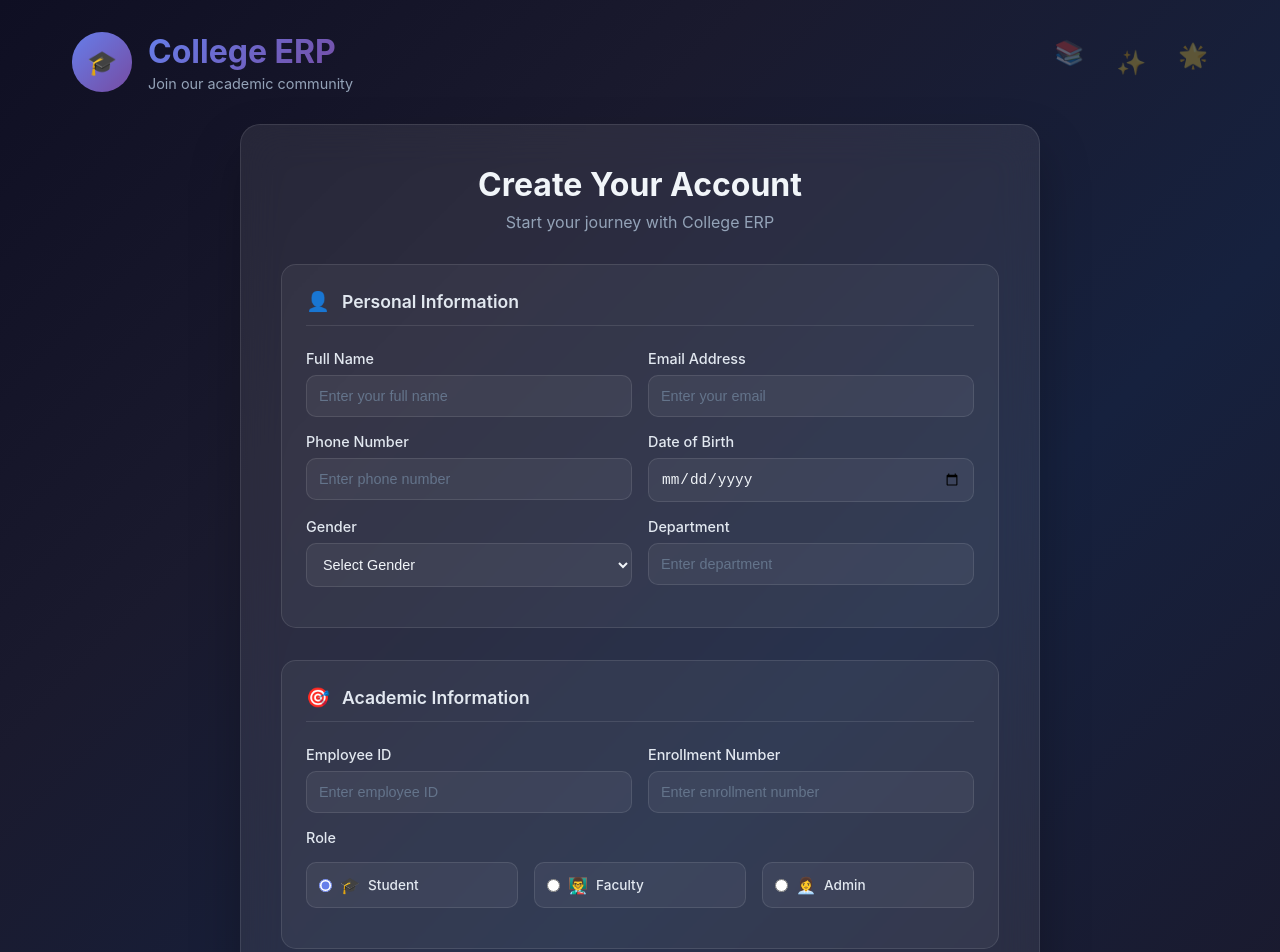
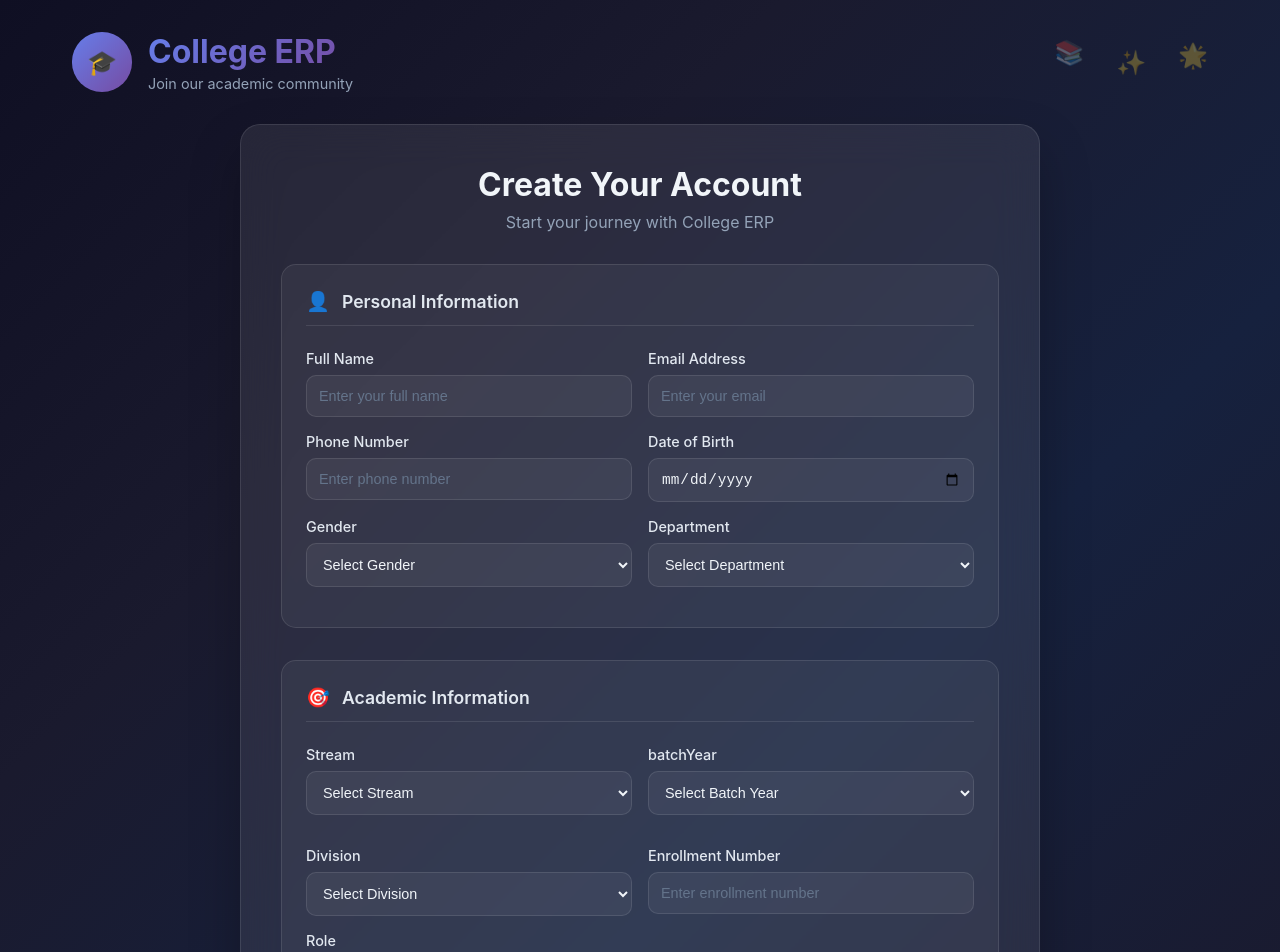
Before and after one commit to parthsinh-github/ERP, a React (Vite) app: page /signup in a window 1280 px wide. Shown: the top 952 px of the page. Built offline with nearby package versions, Linux system fonts and the light colour scheme.

Commit message:
Initail commit

```diff
--- a/src/components/auth/Signup.jsx
+++ b/src/components/auth/Signup.jsx
@@ -6,12 +6,12 @@
 import { USER_API_END_POINT } from '@/utils/constant';
 
 
+
 const Signup = () => {
   const [input, setInput] = useState({
     fullName: '',
     email: '',
     phoneNumber: '',
-      employeeId: '',
     enrollmentNumber: '',
     password: '',
     secretKey: '',
@@ -22,7 +22,10 @@
     pincode: '',
     gender: '',
     dateOfBirth: '',
-      otp:'',
+    stream: '',
+    batchYear: '',
+    division: '',
+    otp: '',
   });
 
   const { loading } = useSelector((state) => state.auth);
@@ -63,7 +66,6 @@ const [isOtpSent, setIsOtpSent] = useState(false);
       alert('OTP sent!');
       setIsOtpSent(true); // ✅ show OTP input & verify button
     } catch (err) {
-      console.error('Error sending OTP:', err.message);
       alert(err.message);
     }
   };
@@ -79,11 +81,14 @@ const [isOtpSent, setIsOtpSent] = useState(false);
       });
 
       const data = await res.json();
+
       if (!res.ok) throw new Error(data.message || 'OTP verification failed');
-      console.log("Otp verified");
+
 
       toast.success('OTP verified');
 
+      // ✅ Store verified OTP into input.otp so it's included in final registration
+      setInput((prev) => ({ ...prev, otp }));
 
       setIsOtpVerified(true);
     } catch (err) {
@@ -91,6 +96,7 @@ const [isOtpSent, setIsOtpSent] = useState(false);
       toast.error(err.message);
     }
   };
+
 
 
 
@@ -115,7 +121,7 @@ const [isOtpSent, setIsOtpSent] = useState(false);
 
       dispatch(setLoading(true));
 
-    const res = await fetch(`${USER_API_END_POINT}/register`, {
+      const res = await fetch(`${USER_API_END_POINT}/login`, {
         method: 'POST',
         headers: {
           'Content-Type': 'application/json'
@@ -126,19 +132,21 @@ const [isOtpSent, setIsOtpSent] = useState(false);
 
       const data = await res.json();
 
+
       if (res.ok && data.success) {
         toast.success(data.message);
         navigate('/'); // ✅ redirect to login after successful signup
       } else {
         toast.error(data.message || 'Signup failed');
       }
-    console.log("data is :",res);
+    } catch (error) {
 
-  } catch (error) {
       toast.error('Signup failed: ' + error.message);
+
     } finally {
       dispatch(setLoading(false));
     }
+
 
   };
 
@@ -251,15 +259,28 @@ const [isOtpSent, setIsOtpSent] = useState(false);
                   </div>
                   <div className="form-group">
                     <label className="form-label">Department</label>
-                      <input
-                        type="text"
+                    <select
                       name="department"
-                        placeholder="Enter department"
                       value={input.department}
                       onChange={handleChange}
                       required
-                        className="form-input"
-                      />
+                      className="form-select border rounded p-2 w-full"
+                    >
+                      <option value="">Select Department</option>
+                      <option value="Computer Science">Computer Science</option>
+                      <option value="Information Technology">Information Technology</option>
+                      <option value="Electronics">Electronics</option>
+                      <option value="Mechanical">Mechanical</option>
+                      <option value="Civil">Civil</option>
+                      <option value="Electrical">Electrical</option>
+                      <option value="Business Administration">Business Administration</option>
+                      <option value="Commerce">Commerce</option>
+                      <option value="Arts">Arts</option>
+                      <option value="Science">Science</option>
+                      <option value="Other">Other</option>
+                    </select>
+
+
                   </div>
                 </div>
               </div>
@@ -272,16 +293,60 @@ const [isOtpSent, setIsOtpSent] = useState(false);
                 </h3>
                 <div className="form-row">
                   <div className="form-group">
-                      <label className="form-label">Employee ID</label>
-                      <input
-                        type="text"
-                        name="employeeId"
-                        placeholder="Enter employee ID"
-                        value={input.employeeId}
+                    <label className="form-label">Stream </label>
+                    <select
+                      name="stream"
+                      value={input.stream}
                       onChange={handleChange}
                       required
-                        className="form-input"
-                      />
+                      className="form-select border rounded p-2 w-full"
+                    >
+                      <option value="">Select Stream</option>
+                      <option value="BBA">BBA</option>
+                      <option value="BCA">BCA</option>
+                      <option value="BTECH">BTECH</option>
+                      <option value="BCOM">BCOM</option>
+                      <option value="MCA">MCA</option>
+                      <option value="MBA">MBA</option>
+                      <option value="OTHER">OTHER</option>
+                    </select>
+
+                  </div>
+                  <div className="form-group">
+                    <label className="form-label">batchYear</label>
+                    <select
+                      name="batchYear"
+                      value={input.batchYear}
+                      onChange={handleChange}
+                      required
+                      className="form-select border rounded p-2 w-full"
+                    >
+                      <option value="">Select Batch Year</option>
+                      <option value="2023">2023</option>
+                      <option value="2024">2024</option>
+                      <option value="2025">2025</option>
+                      <option value="2026">2026</option>
+                      <option value="2027">2027</option>
+                    </select>
+
+                  </div>
+                  <div className="form-group">
+                    <label className="form-label">Division</label>
+                    <select
+                      name="division"
+                      value={input.division}
+                      onChange={handleChange}
+                      required
+                      className="form-select border rounded p-2 w-full"
+                    >
+                      <option value="">Select Division</option>
+                      <option value="Div-1">Div-1</option>
+                      <option value="Div-2">Div-2</option>
+                      <option value="Div-3">Div-3</option>
+                      <option value="Div-4">Div-4</option>
+                      <option value="Div-5">Div-5</option>
+                    </select>
+
                   </div>
                   <div className="form-group">
                     <label className="form-label">Enrollment Number</label>
@@ -428,10 +493,11 @@ const [isOtpSent, setIsOtpSent] = useState(false);
                       <input
                         type="text"
                         placeholder="Enter OTP"
-      value={input.password}
+                        value={otp}
                         className="form-input"
                         onChange={(e) => setOtp(e.target.value)}
                       />
+
                       <button type="button" onClick={handleVerifyOtp}>Verify OTP</button>
                     </>
                   )}
```
Lines whose indentation alone changed are shown as unchanged.
